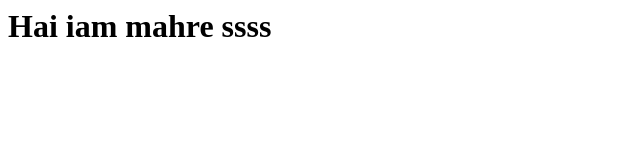
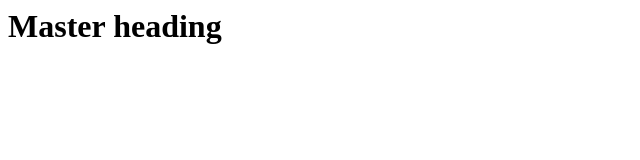
Before and after one commit to jasirec/Test, a plain HTML site: page index.html in a window 1280 px wide. Shown: the whole page, without its empty margins (0-640 px from the left). Drawn offline with Linux system fonts and the light colour scheme.

```diff
--- a/index.html
+++ b/index.html
@@ -1,6 +1,6 @@
 <html>
 <body>
-<h1>Hai iam mahre ssss</h1>
+<h1>Master heading</h1>
 <div class="login"></div>
 </body>
 </html>
```
